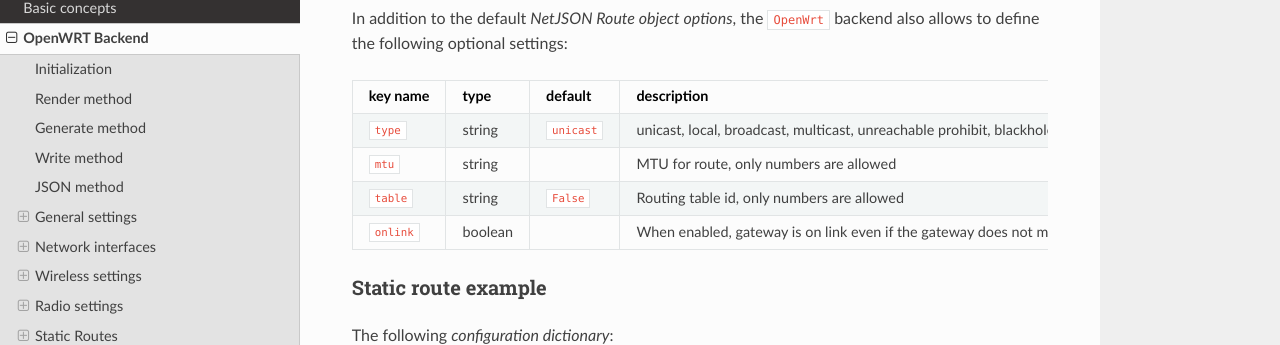
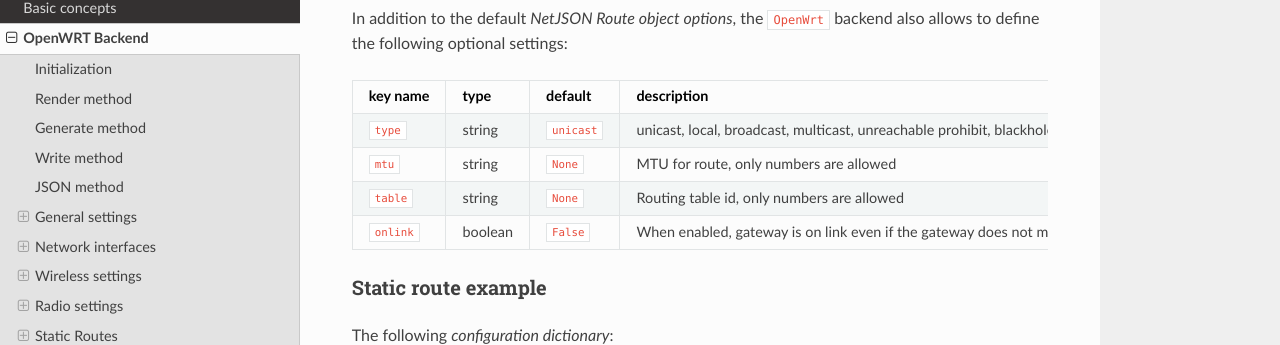
Before and after one commit to openwisp/netjsonconfig, a Sphinx documentation site: the page built from docs/source/backends/openwrt.rst, in a window 1280 px wide and 900 px high, scrolled down 21874 px. Shown: the part 102-447 px from the top of the window. Built offline with Sphinx 7.4.7 and the Read the Docs theme 2.0.0, drawn with Linux system fonts in a browser that asks for light colours.

Commit message:
[docs] Fixed static routes section in OpenWrt page

`````diff
--- a/docs/source/backends/openwrt.rst
+++ b/docs/source/backends/openwrt.rst
@@ -1182,11 +1182,11 @@
 | ``type``     | string  | ``unicast`` | unicast, local, broadcast, multicast, unreachable |
 |              |         |             | prohibit, blackhole, anycast                      |
 +--------------+---------+-------------+---------------------------------------------------+
-| ``mtu``      | string  | ````        | MTU for route, only numbers are allowed           |
+| ``mtu``      | string  | ``None``    | MTU for route, only numbers are allowed           |
 +--------------+---------+-------------+---------------------------------------------------+
-| ``table``    | string  | ``False``   | Routing table id, only numbers are allowed        |
+| ``table``    | string  | ``None``    | Routing table id, only numbers are allowed        |
 +--------------+---------+-------------+---------------------------------------------------+
-| ``onlink``   | boolean |  ````       | When enabled, gateway is on link even if the      |
+| ``onlink``   | boolean |  ``False``  | When enabled, gateway is on link even if the      |
 |              |         |             | gateway does not match any interface prefix       |
 +--------------+---------+-------------+---------------------------------------------------+
 
`````
